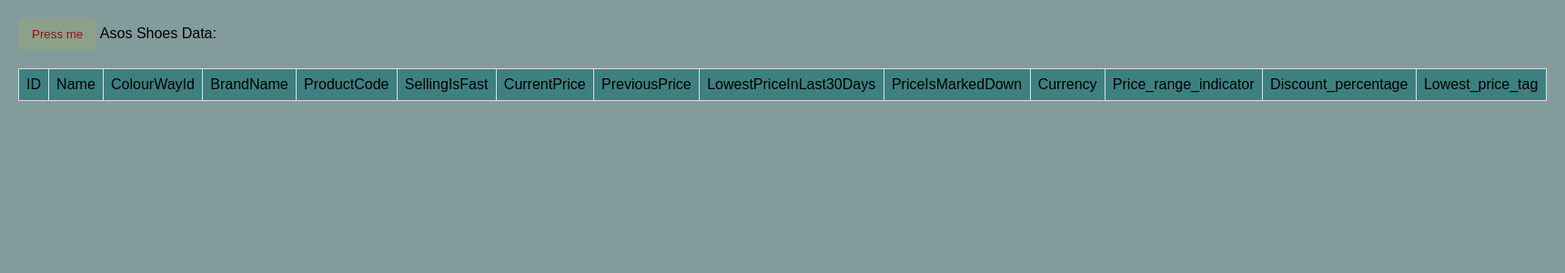
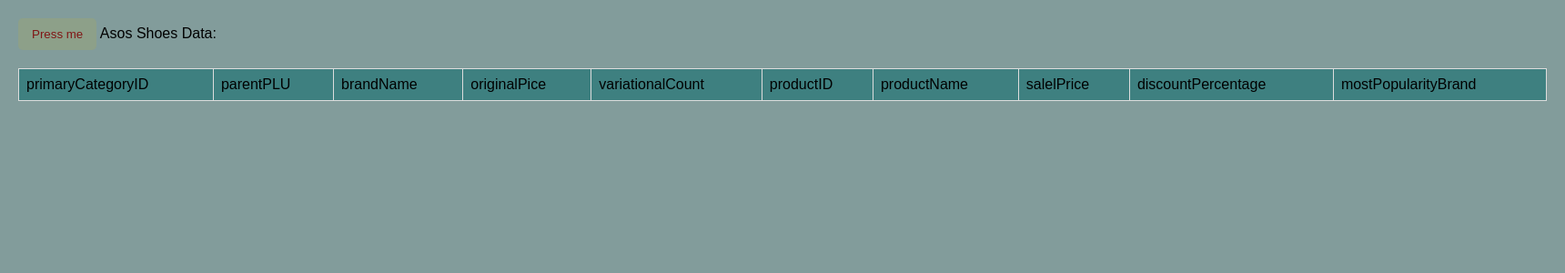
Before and after one commit to kumar-dange/Flask, a Flask app: template templates/base.html in a window 1720 px wide. Shown: the top 300 px of the page at 91% size. Run offline with Flask 3, Linux system fonts and the light colour scheme; the template is opened without the code that fills it, so the values that code supplies are empty.

Commit message:
clean up

```diff
--- a/templates/base.html
+++ b/templates/base.html
@@ -42,7 +42,7 @@
   button.disabled = true; // Disable the button after the first click
   let tab=document.getElementById("tab1");
   let rows=tab1.getElementsByTagName('tr');
-  fetch('https://avinash.uksouth.cloudapp.azure.com:8080/getShoes')
+  fetch('https://kumar.uksouth.cloudapp.azure.com:8080/getShoes')
     .then(response => response.json())
     .then(data=>data.Results.forEach(  //.slice(0,3)
       x=>{
@@ -70,6 +70,6 @@
 <button onClick="doIt()">Press me</button>
 Asos Shoes Data: <br/>
 <table id='tab1' bgcolor='white'>
-<tr><td>ID</td><td>Name</td><td>ColourWayId</td><td>BrandName</td><td>ProductCode</td><td>SellingIsFast</td><td>CurrentPrice</td><td>PreviousPrice</td><td>LowestPriceInLast30Days</td><td>PriceIsMarkedDown</td><td>Currency</td><td>Price_range_indicator</td><td>Discount_percentage</td><td>Lowest_price_tag</td></tr>
+<tr><td>primaryCategoryID</td><td>parentPLU</td><td>brandName</td><td>originalPice</td><td>variationalCount</td><td>productID</td><td>productName</td><td>salelPrice</td><td>discountPercentage</td><td>mostPopularityBrand</td></tr>
 </table></body>
 </html>
```
